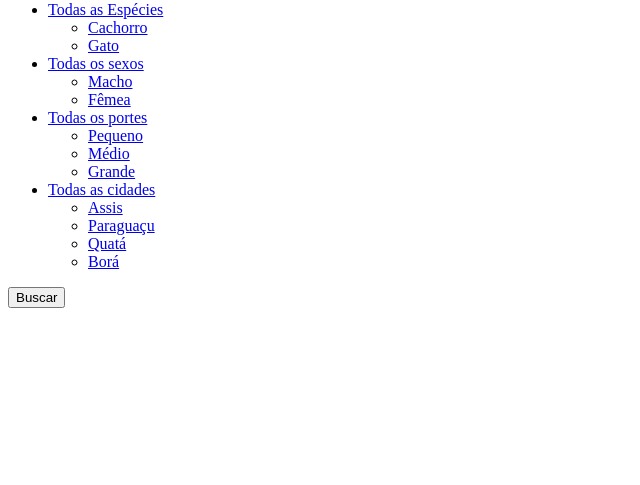
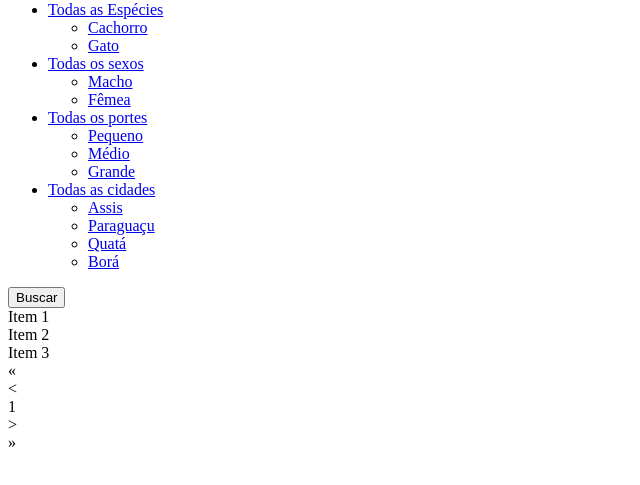
Before and after one commit to Raphos35/PetFinderProject, a plain HTML site: page index.html in a window 1280 px wide. Shown: the part 191-676 px from the top of the page, without its empty margins (0-640 px from the left). Drawn offline with Linux system fonts and the light colour scheme.

Commit message:
Criação da estrutura da paginação

```diff
--- a/index.html
+++ b/index.html
@@ -51,8 +51,23 @@
             </div>
         </section>
 
-        <section>
+        <section id="paginate">
+            <div class="list">
+                <div class="item">Item 1</div>
+                <div class="item">Item 2</div>
+                <div class="item">Item 3</div>
+            </div>
 
+            <div class="pagination">
+                <div class="first">&#171;</div>
+                <div class="prev">&lt;</div>
+                <div class="numbers">
+                    <div>1</div>
+                </div>
+                <div class="next">&gt;</div>
+                <div class="last">&#187;</div>
+
+            </div>
         </section>
 
     </main>
```
